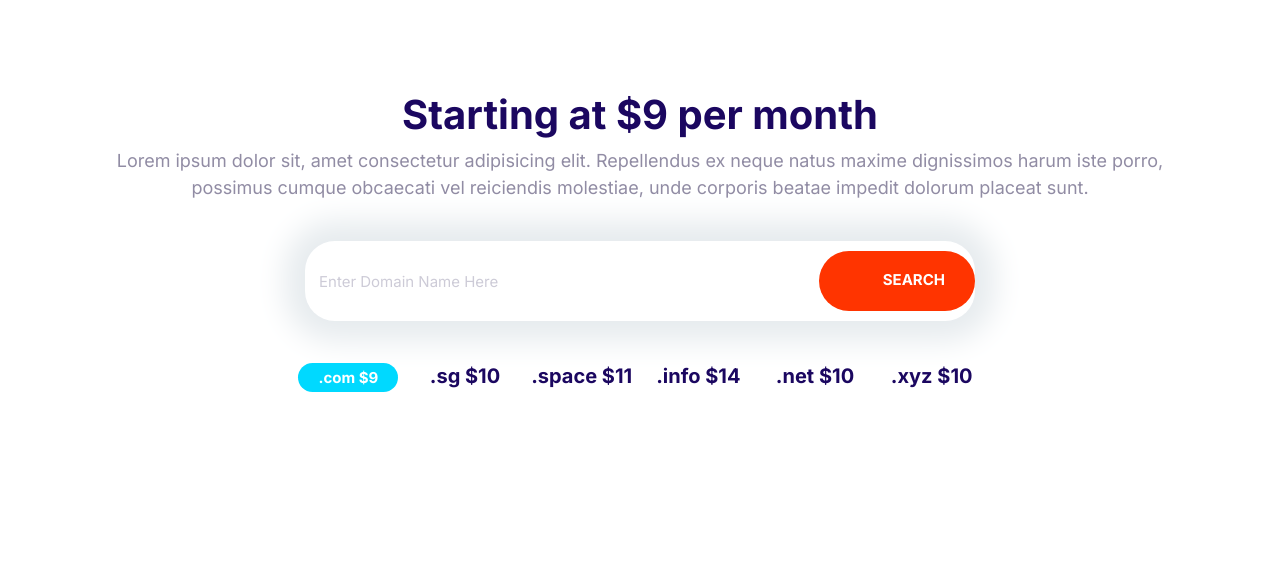
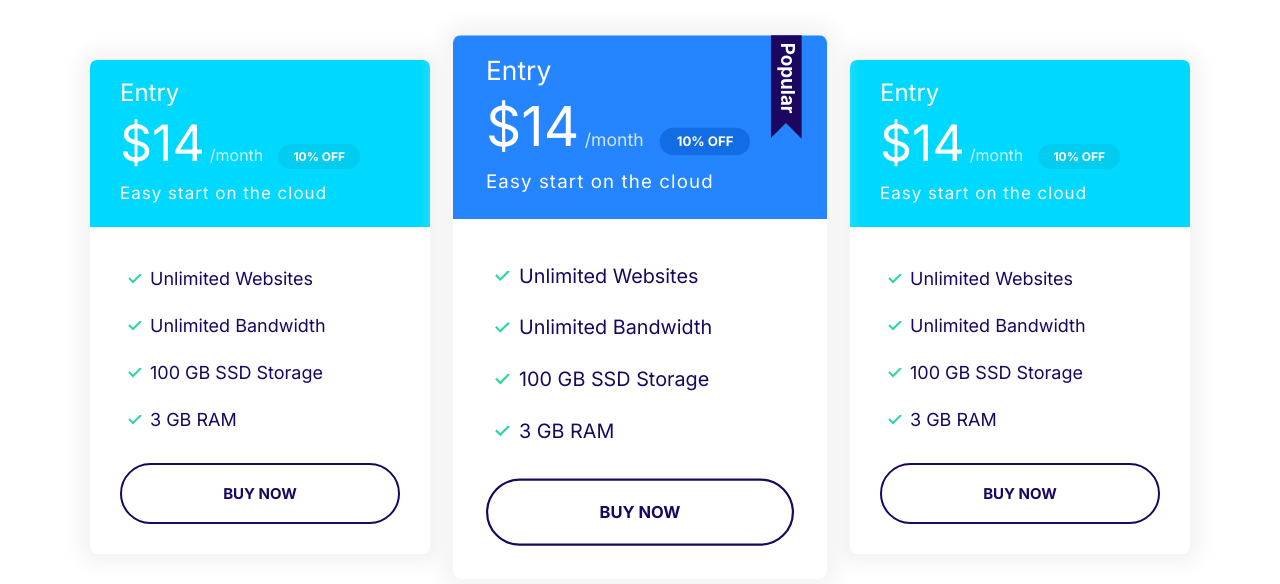
Before and after one commit to PaleBlueDot1990/Moshify, a plain HTML site: page index.html in a window 1280 px wide. Drawn offline with Linux system fonts and the light colour scheme.

Commit message:
Made the plan block.

```diff
--- a/css/styles.css
+++ b/css/styles.css
@@ -340,6 +340,10 @@ a {
     background: #02cdf1;
 }
 
+.card--primary .badge--primary {
+    background: #126de4;
+}
+
 /* Plans and Popular Plans*/
 .plan__name {
     color: #fff;
@@ -370,6 +374,10 @@ a {
     margin-bottom: 2rem;
 }
 
+.plan--popular {
+    transform: scale(1.1);
+}
+
 .plan--popular .card__header {
     position: relative;
 }
@@ -381,6 +389,18 @@ a {
     position: absolute;
     top: -6px;
     right: 5%;
+}
+
+.plan:hover {
+    transform: scale(1.05);
+}
+
+.plan--popular:hover {
+    transform: scale(1.15);
+}
+
+.plan {
+    transition: transform 0.2s ease-out;
 }
 
 @media screen and (min-width: 1024px)
@@ -736,3 +756,14 @@ a {
         grid-template-columns: repeat(auto-fit, minmax(10rem, 1fr));
     }
 }
+
+/* Plans Block */
+
+.block-plans .grid {
+    gap: 8rem 4rem;
+}
+
+.block-plans .card {
+    max-width: 500px;
+    margin: 0 auto;
+}
--- a/index.html
+++ b/index.html
@@ -14,33 +14,69 @@
     <link rel="stylesheet" href="css/styles.css" />
   </head>
   <body>
-    <section class="block container block-domain">
-      <header class="block__header">
-        <h2>Starting at $9 per month</h2>
-        <p>
-          Lorem ipsum dolor sit, amet consectetur adipisicing elit. Repellendus
-          ex neque natus maxime dignissimos harum iste porro, possimus cumque
-          obcaecati vel reiciendis molestiae, unde corporis beatae impedit
-          dolorum placeat sunt.
-        </p>
-      </header>
-      <div class="input-group">
-        <input type="text" class="input" placeholder="Enter Domain Name Here" />
-        <button class="btn btn--accent">
-          <svg class="icon icon--white">
-            <use xlink:href="images/sprite.svg#search"></use>
-          </svg>
-          Search
-        </button>
+    <section class="block container block-plans">
+      <div class="grid grid--1x3">
+        <div class="plan">
+          <div class="card card--secondary">
+            <header class="card__header">
+              <h3 class="plan__name">Entry</h3>
+              <span class="plan__price">$14</span>
+              <span class="plan__billing-cycle">/month</span>
+              <span class="badge badge--secondary badge--small">10% OFF</span>
+              <span class="plan__description">Easy start on the cloud</span>
+            </header>
+            <div class="card__body">
+              <ul class="list list--tick">
+                <li class="list__item">Unlimited Websites</li>
+                <li class="list__item">Unlimited Bandwidth</li>
+                <li class="list__item">100 GB SSD Storage</li>
+                <li class="list__item">3 GB RAM</li>
+              </ul>
+              <button class="btn btn--outline btn--block">Buy Now</button>
+            </div>
+          </div>
+        </div>
+        <div class="plan plan--popular">
+          <div class="card card--primary">
+            <header class="card__header">
+              <h3 class="plan__name">Entry</h3>
+              <span class="plan__price">$14</span>
+              <span class="plan__billing-cycle">/month</span>
+              <span class="badge badge--primary badge--small">10% OFF</span>
+              <span class="plan__description">Easy start on the cloud</span>
+            </header>
+            <div class="card__body">
+              <ul class="list list--tick">
+                <li class="list__item">Unlimited Websites</li>
+                <li class="list__item">Unlimited Bandwidth</li>
+                <li class="list__item">100 GB SSD Storage</li>
+                <li class="list__item">3 GB RAM</li>
+              </ul>
+              <button class="btn btn--outline btn--block">Buy Now</button>
+            </div>
+          </div>
+        </div>
+        <div class="plan">
+          <div class="card card--secondary">
+            <header class="card__header">
+              <h3 class="plan__name">Entry</h3>
+              <span class="plan__price">$14</span>
+              <span class="plan__billing-cycle">/month</span>
+              <span class="badge badge--secondary badge--small">10% OFF</span>
+              <span class="plan__description">Easy start on the cloud</span>
+            </header>
+            <div class="card__body">
+              <ul class="list list--tick">
+                <li class="list__item">Unlimited Websites</li>
+                <li class="list__item">Unlimited Bandwidth</li>
+                <li class="list__item">100 GB SSD Storage</li>
+                <li class="list__item">3 GB RAM</li>
+              </ul>
+              <button class="btn btn--outline btn--block">Buy Now</button>
+            </div>
+          </div>
+        </div>
       </div>
-      <ul class="list block-domain__prices">
-        <li><span class="badge badge--secondary">.com $9</span></li>
-        <li>.sg $10</li>
-        <li>.space $11</li>
-        <li>.info $14</li>
-        <li>.net $10</li>
-        <li>.xyz $10</li>
-      </ul>
     </section>
     <script src="js/main.js"></script>
   </body>
```
Also changed, not shown: component/plan-block.html (added, +64 -0 lines).
